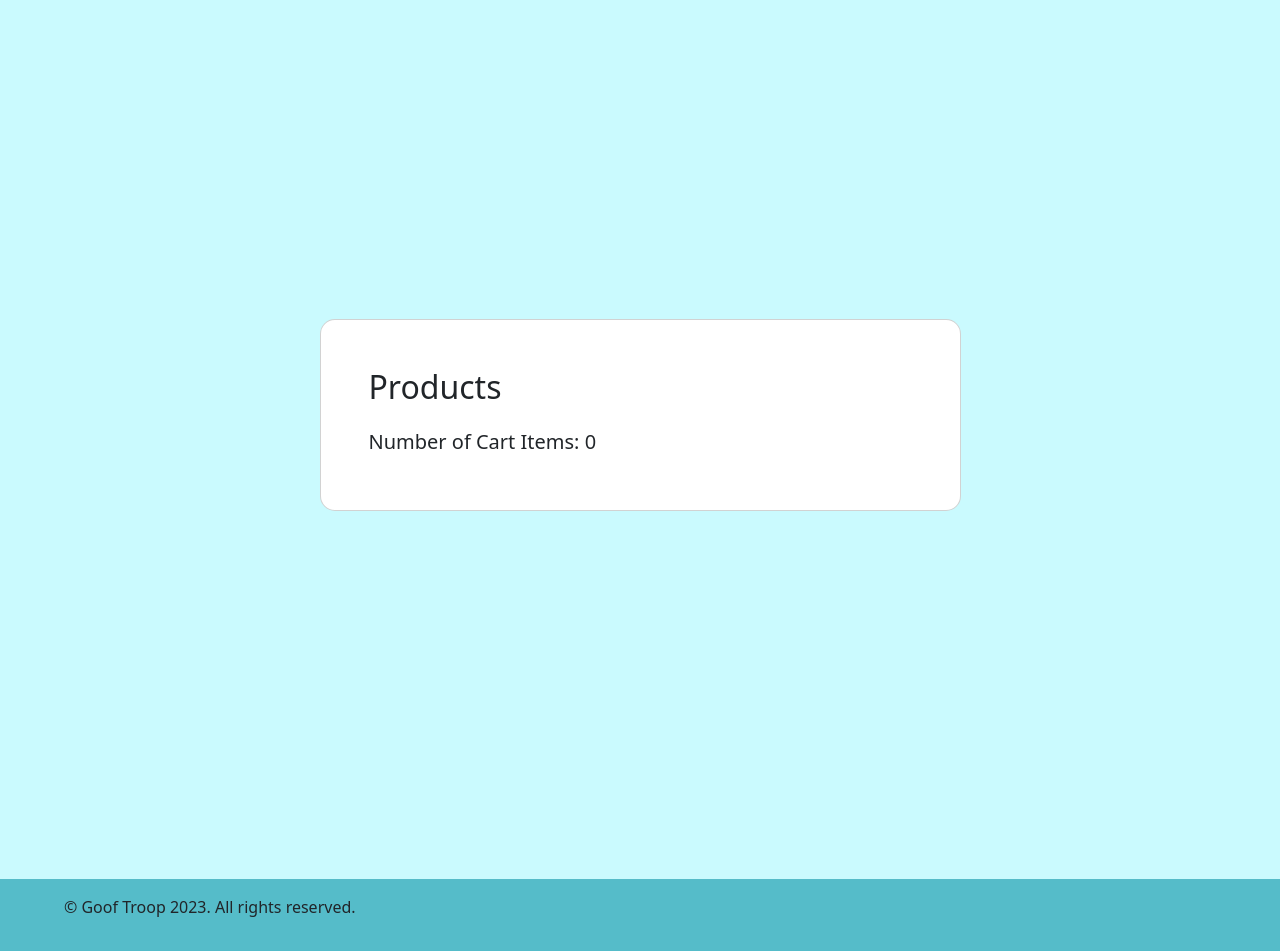
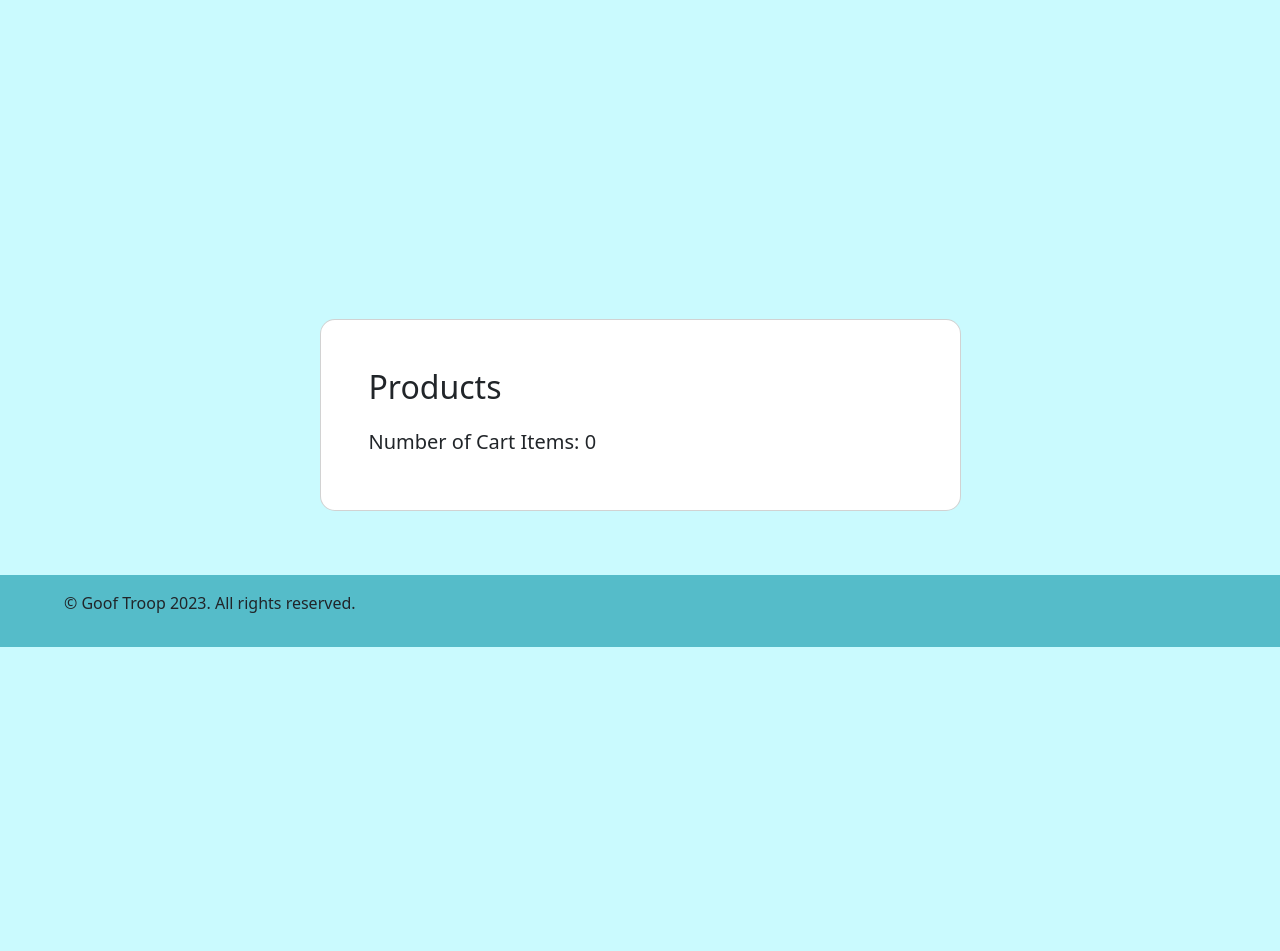
Before and after one commit to x13xDread/CSET-180-project, a Flask app: page /products in a window 1280 px wide. Shown: the part 153-1104 px from the top of the page. After the commit the page ends 800 px from the top, so only its background shows below. Run offline with Flask 3, Linux system fonts and the light colour scheme; the visitor is signed in with stand-in values (Sample User, id 1); data that the repository does not hold is empty.

Commit message:
fixed products css a little, needs more attention

```diff
--- a/static/style.css
+++ b/static/style.css
@@ -1,11 +1,13 @@
 
 /*Base page*/
 
-#content{
+/* #content{
     width: 100%;
     background-color: #fff;
+} */
+html{
+    background-color: #cafafe;
 }
-
 body{
     font-family: Raleway, Arial, Helvetica, sans-serif;
     margin: 0px auto;
@@ -20,7 +22,13 @@ header, footer, #main{
 header, footer{
     width: 100%;
     background-color: #55bcc9;
-    display: block;
+    display: flex;
+}
+
+footer{
+    position: absolute;
+    bottom: 0;
+    width: 100%;
 }
 
 .content{
@@ -64,7 +72,7 @@ header a:active{
 
 #main{
     background-color: #cafafe;
-    min-height: 55em;
+    min-height: 100%;
 }
 
 /*Navbar Section*/
--- a/templates/products.html
+++ b/templates/products.html
@@ -52,13 +52,13 @@
     }
 </script>
 
-<div>
+<div class="d-block">
     <section class="vh-100 gradient-custom">
       <div class="container py-5 h-100">
         <div class="row justify-content-center align-items-center h-100">
           <div class="col-12 col-lg-9 col-xl-7">
             <div class="card shadow-2-strong card-registration" style="border-radius: 15px;">
-              <div class="card-body p-4 p-md-5">
+              <div class="card-body p-4 p-md-5 d-block">
 
                 <h2 class="pb-md-0 mb-md-4">Products</h2>
                 <div>
```
